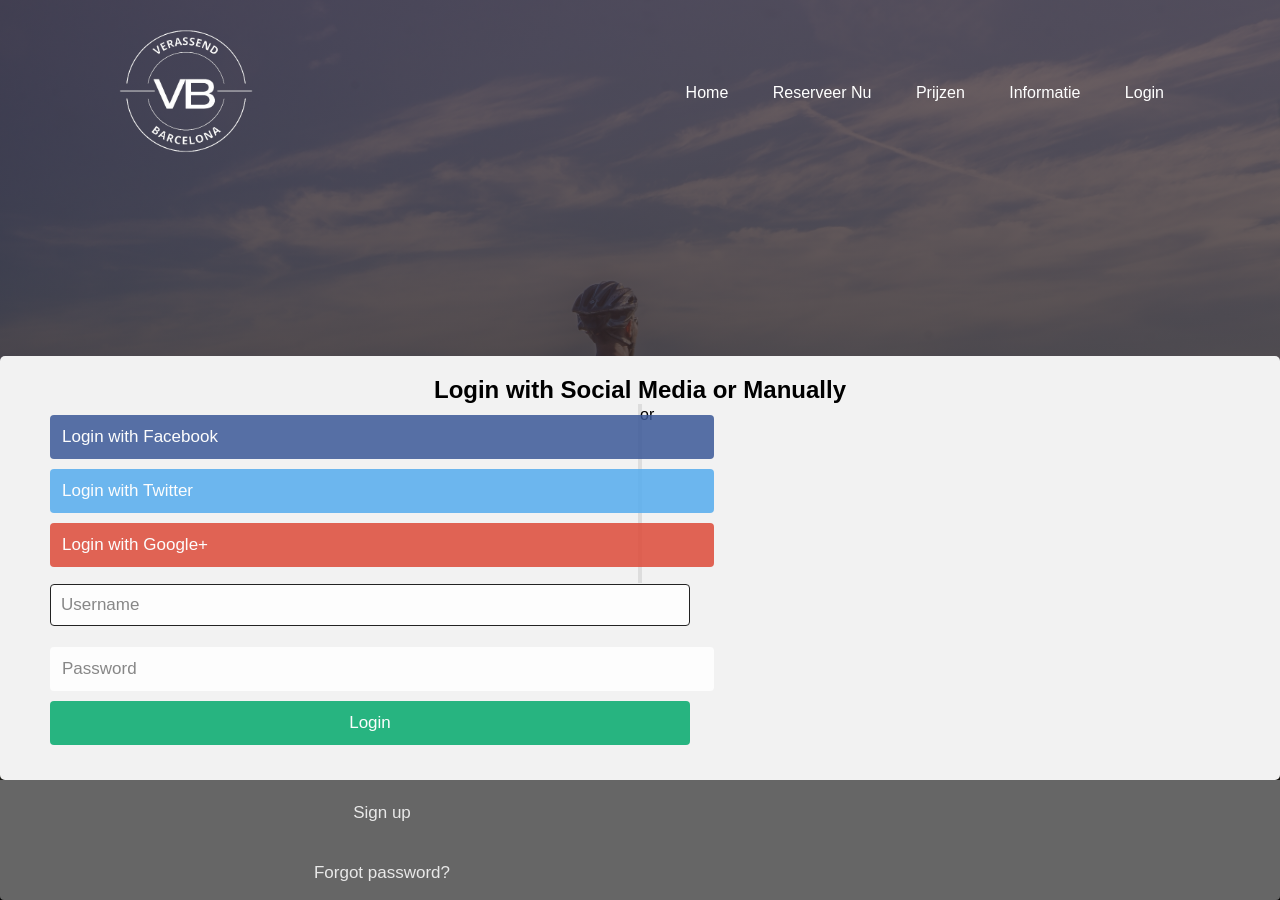
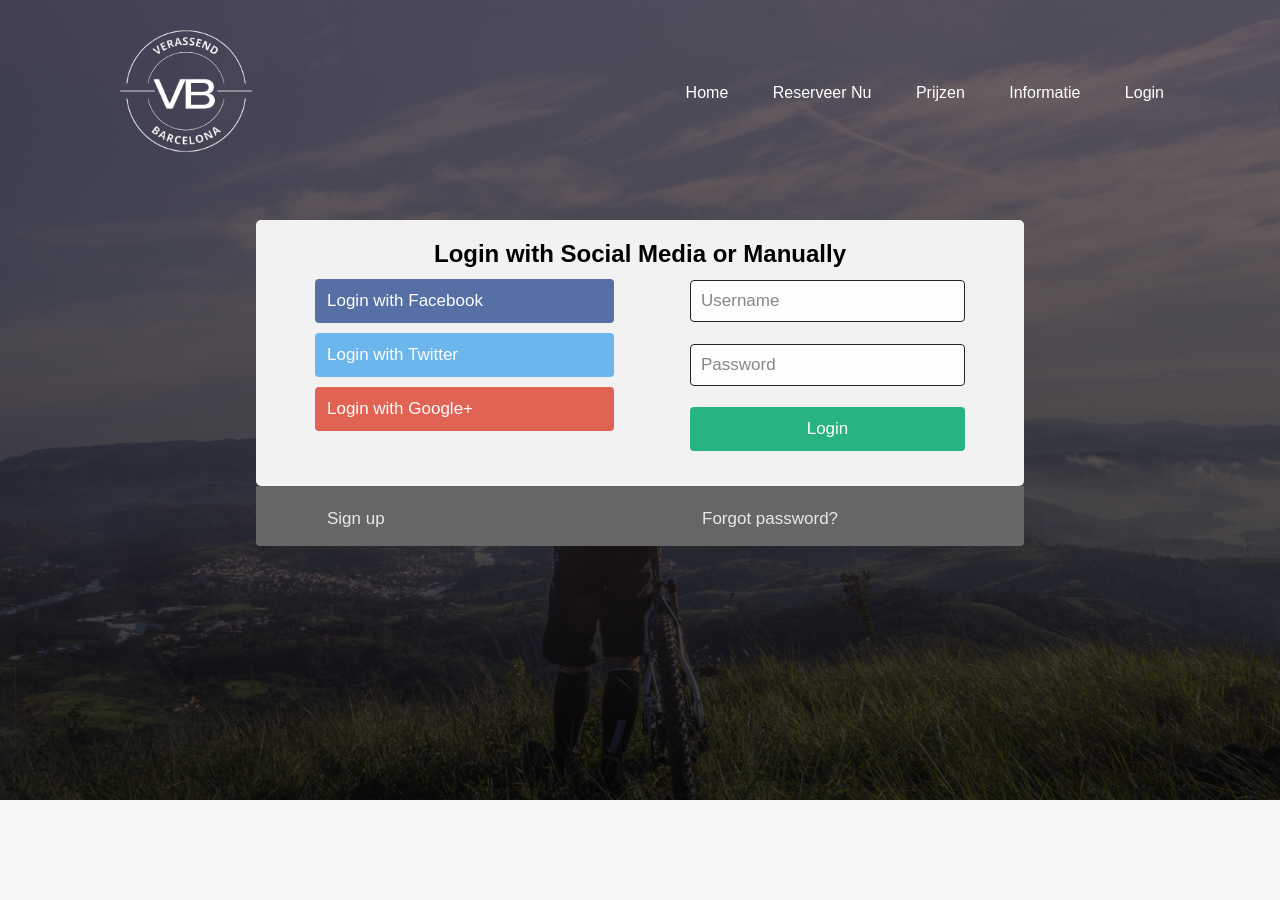
Before and after one commit to youssefhoshan/Reservering, a PHP site: page /loginpage.html in a window 1280 px wide. After the commit the page ends 800 px from the top, so only its background shows below. Run offline with PHP 8.4, Linux system fonts and the light colour scheme.

Commit message:
Add files via upload

```diff
--- a/loginpage.html
+++ b/loginpage.html
@@ -21,13 +21,10 @@
                 <li><a href="loginpage.html">Login</a></li>
             </ul>
         </div>
-        <div class="container">
+        <div class="container-login">
             <form action="/action_page.php">
                 <div class="row">
                     <h2 style="text-align:center">Login with Social Media or Manually</h2>
-                    <div class="vl">
-                        <span class="vl-innertext">or</span>
-                    </div>
 
                     <div class="col">
                         <a href="#" class="fb btn">
--- a/style.css
+++ b/style.css
@@ -4,7 +4,7 @@
     font-family: Arial, Helvetica, sans-serif;
 }
 
-body{
+body {
     background-color: #000000;
 }
 
@@ -16,6 +16,7 @@ body{
     background-size: cover;
     background-position: center;
 }
+
 .navbar {
     width: 85%;
     margin: auto;
@@ -25,16 +26,19 @@ body{
     align-items: center;
     justify-content: space-between;
 }
+
 .logo {
     width: 180px;
     cursor: pointer;
 }
+
 .navbar ul li {
     list-style: none;
     display: inline-block;
     margin: 0 20px;
     position: relative;
 }
+
 .navbar ul li a {
     text-decoration: none;
     color: #fff;
@@ -50,6 +54,7 @@ body{
     bottom: -10px;
     transition: 0.5s;
 }
+
 .navbar ul li:hover::after {
     width: 100%;
 }
@@ -67,11 +72,13 @@ body{
     font-size: 70px;
     margin-top: 80px;
 }
+
 .content p {
     margin: 20px auto;
     font-weight: 100;
     line-height: 25px;
 }
+
 button {
     width: 200px;
     padding: 15px 0;
@@ -103,6 +110,7 @@ span {
     font-family: Arial, Helvetica, sans-serif;
     color: white;
 }
+
 .repairbutton {
     font-family: Arial, Helvetica, sans-serif;
     color: white;
@@ -111,6 +119,7 @@ span {
 button:hover span {
     width: 100%;
 }
+
 button:hover {
     border: none;
 }
@@ -145,6 +154,16 @@ textarea {
     margin-bottom: 16px;
 }
 
+input[type="password"] {
+    width: 100%;
+    padding: 10px;
+    border: 1px solid rgb(0, 0, 0);
+    border-radius: 4px;
+    box-sizing: border-box;
+    margin-top: 6px;
+    margin-bottom: 16px;
+}
+
 input[type="submit"] {
     background-color: #000000;
     color: white;
@@ -162,10 +181,12 @@ input[type="submit"]:hover {
     font-size: 50px;
     padding-bottom: 40px;
 }
+
 .par-titel {
     font-size: 20px;
     text-align: center;
 }
+
 .par-titel-2 {
     font-size: 20px;
     text-align: center;
@@ -199,7 +220,7 @@ label {
     position: absolute;
     background-color: #787171;
     min-width: 220px;
-  box-shadow: 0px 8px 16px 0px rgba(0,0,0,0.2);
+    box-shadow: 0px 8px 16px 0px rgba(0, 0, 0, 0.2);
     z-index: 1;
     text-align: center;
 }
@@ -211,7 +232,9 @@ label {
     display: block;
 }
 
-.dropdown-content a:hover {background-color: #a4a4a4}
+.dropdown-content a:hover {
+    background-color: #a4a4a4
+}
 
 .dropdown:hover .dropdown-content {
     display: block;
@@ -224,10 +247,14 @@ label {
 
 /* test//
   * {box-sizing: border-box}
-
   /* style the container */
-.container {
-  position: relative;
+.container-login {
+    display: flex;
+    flex-direction: column;
+    justify-content: center;
+    align-items: center;
+    margin: auto;
+    width: 60%;
     border-radius: 5px;
     background-color: #f2f2f2;
     padding: 20px 0 30px 0;
@@ -245,7 +272,8 @@ input,
     display: inline-block;
     font-size: 17px;
     line-height: 20px;
-  text-decoration: none; /* remove underline from anchors */
+    text-decoration: none;
+    /* remove underline from anchors */
 }
 
 input:hover,
@@ -283,7 +311,7 @@ input[type=submit]:hover {
 /* Two-column layout */
 .col {
     float: left;
-  width: 50%;
+    width: 275px;
     margin: auto;
     padding: 0 50px;
     margin-top: 6px;
@@ -323,7 +351,12 @@ input[type=submit]:hover {
 
 /* bottom container */
 .bottom-container {
-  text-align: center;
+    display: flex;
+    flex-direction: column;
+    justify-content: center;
+    align-items: center;
+    margin: auto;
+    width: 60%;
     background-color: #666;
     border-radius: 0px 0px 4px 4px;
 }
@@ -334,10 +367,12 @@ input[type=submit]:hover {
         width: 100%;
         margin-top: 0;
     }
+
     /* hide the vertical line */
     .vl {
         display: none;
     }
+
     /* show the hidden text on small screens */
     .hide-md-lg {
         display: block;
```
Lines whose indentation alone changed are shown as unchanged.
